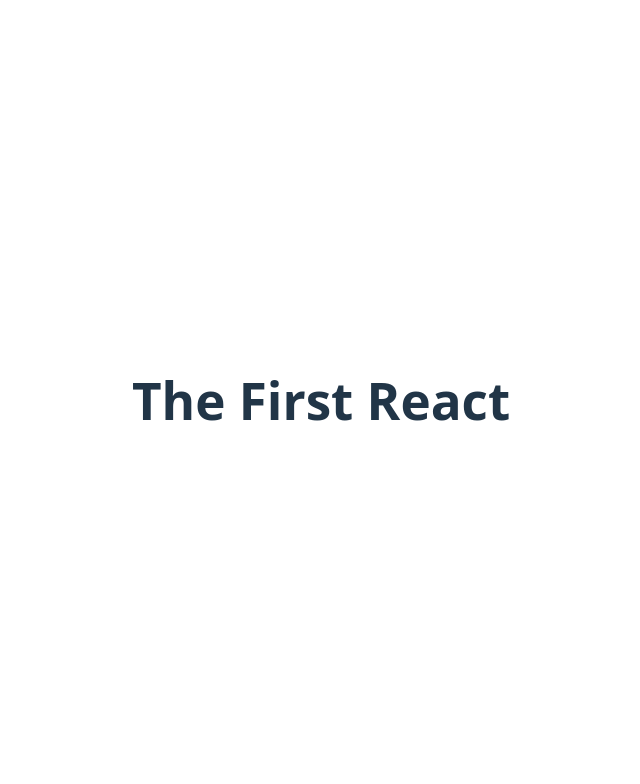
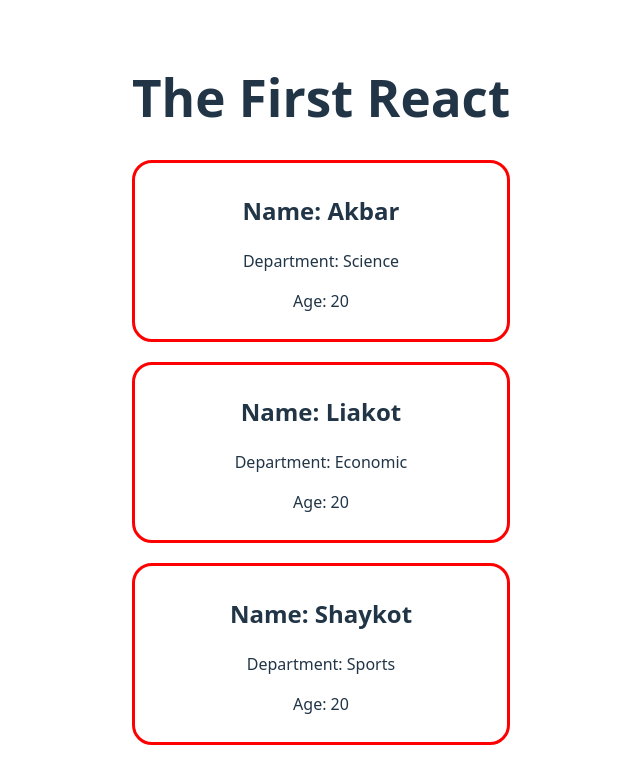
Before and after one commit to Mustakahmmed-dev/First-React, a React (Vite) app: page / in a window 1280 px wide. Shown: the top 784 px of the page, without its empty margins (319-959 px from the left). Built offline with nearby package versions, Linux system fonts and the light colour scheme.

Commit message:
cards comps have have been added

```diff
--- a/src/App.jsx
+++ b/src/App.jsx
@@ -5,11 +5,36 @@
   return (
     <>
     <h1>The First React</h1>
+    <Student name='Akbar' dept='Science'></Student>
+    <Student name='Liakot' dept='Economic'></Student>
+    <Student name='Shaykot' dept='Sports'></Student>
+
+
     </>
   )
 }
 
+function Student(props){
+  const names = ["Jashim", "Karim", "Akbar", "Liakot", "Shaikot"];
+  const age = 20;
 
+  const studentStyles = {
+    border: "3px solid red",
+    padding: "10px",
+    borderRadius: "20px",
+    marginBottom: "20px"
+  }
+  return (
+    <div style={studentStyles}>
+
+      <h2> Name: {props.name}  </h2>
+      <p>Department: {props.dept} </p>
+      <p>Age: {age} </p>
+
+    </div>
+
+  )
+}
 
 
 export default App
```
